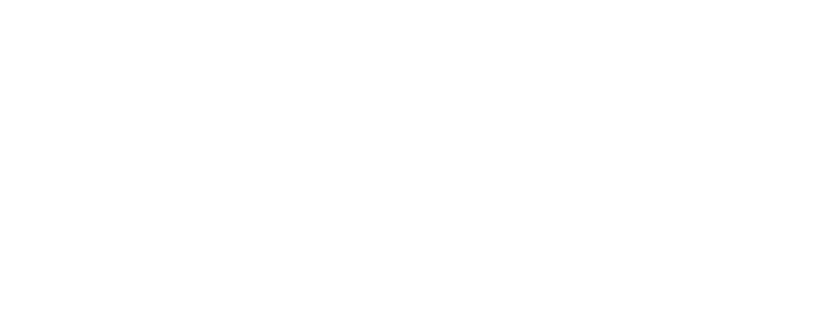
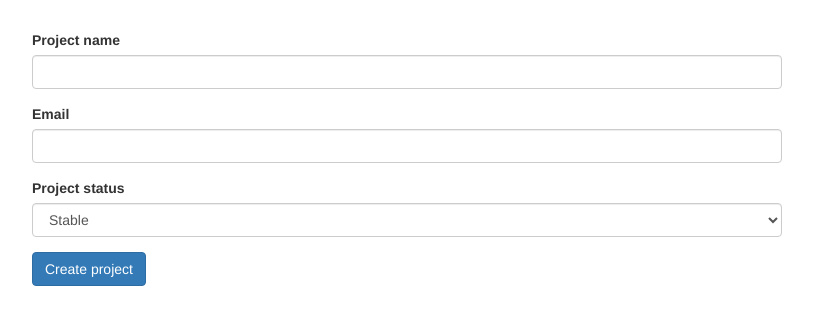
Before and after one commit to Saravana-Angular/angular-handling-forms-reactive-2, an Angular app: page / in a window 1280 px wide. Shown: the top 324 px of the page, without its empty margins (233-1046 px from the left). Built offline with nearby package versions, Linux system fonts and the light colour scheme.

Commit message:
creating the form in html

```diff
--- a/src/app/app.component.html
+++ b/src/app/app.component.html
@@ -14,6 +14,26 @@
 
           Upon submitting the form, simply print the value to the console
       -->
+      <form>
+        <div class="form-group">
+          <label for="name">Project name</label>
+          <input type="text" id="name" name="name" class="form-control">
+        </div>
+        <div class="form-group">
+          <label for="email">Email</label>
+          <input type="email" name="email" class="form-control">
+        </div>
+        <div class="form-group">
+          <label for="status">Project status</label>
+          <select name="status" id="status" class="form-control">
+            <option value="stable">Stable</option>
+            <option value="critical">Critical</option>
+            <option value="finished">Finished</option>
+          </select>
+        </div>
+        <button class="btn btn-primary" type="submit">Create project</button>
+      </form>
+
     </div>
   </div>
 </div>
```
